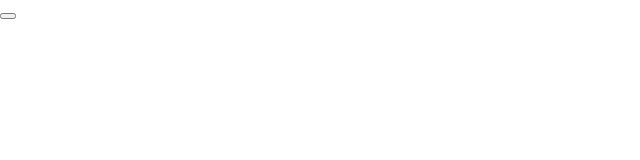
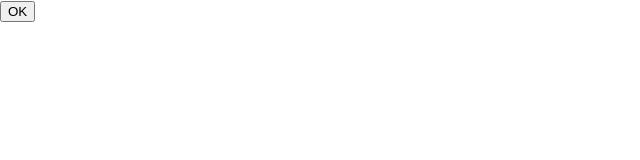
Before and after one commit to Bestzaxd/app1, a React (Create React App) app: page / in a window 1280 px wide. Shown: the top 160 px of the page, without its empty margins (0-640 px from the left). Built offline with nearby package versions, Linux system fonts and the light colour scheme.

Commit message:
fix Button
fix Button

```diff
--- a/src/App.js
+++ b/src/App.js
@@ -2,7 +2,7 @@ import React from 'react'
 import Button from './class-components'
 
 function App() {
-   return <button/>
+   return <Button/>
 }
 
 export default App;
```
